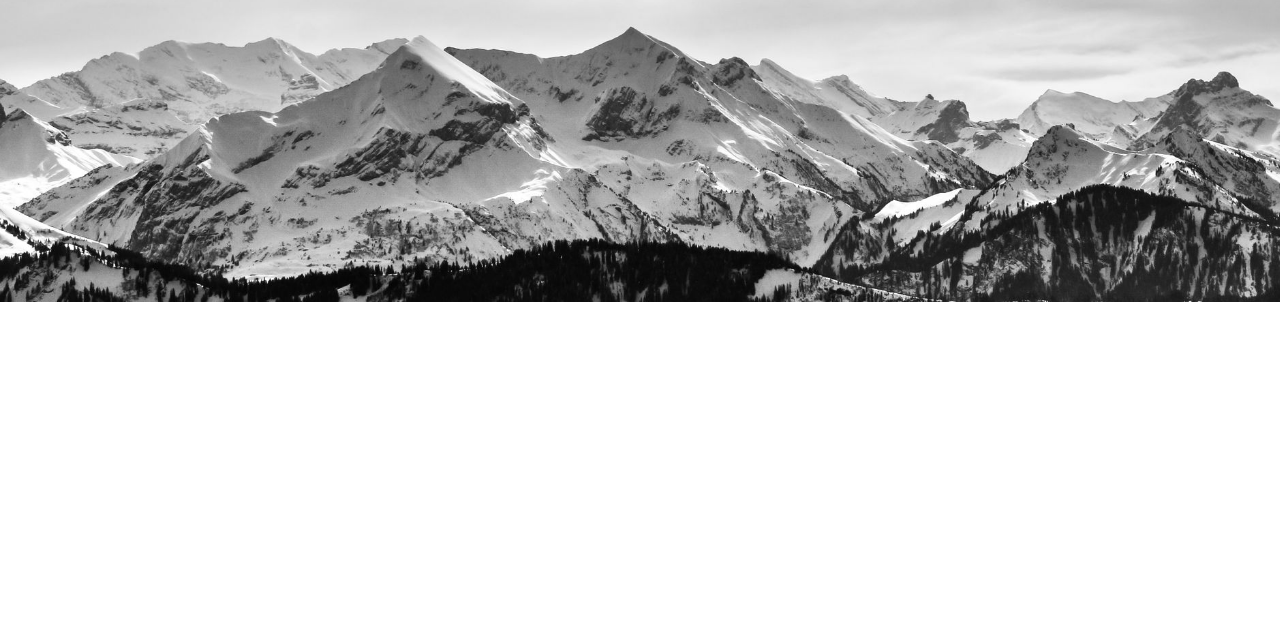
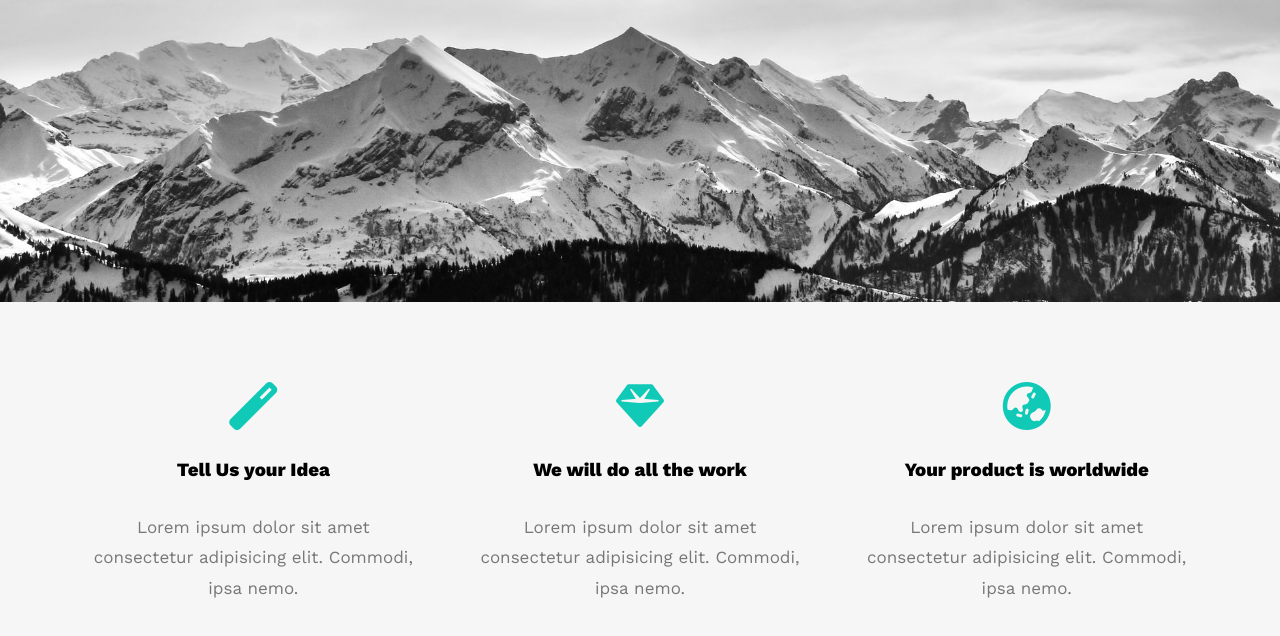
Before and after one commit to Ibrahimelsayed60/Design_one, a plain HTML site: page index.html in a window 1280 px wide. Shown: the part 498-1134 px from the top of the page. Before the commit the page ends 800 px from the top, so only its background shows below. Drawn offline with nearby package versions, Linux system fonts and the light colour scheme.

Commit message:
Add Features section

```diff
--- a/css/leon.css
+++ b/css/leon.css
@@ -177,3 +177,37 @@ body{
     line-height: 1.8;
 }
 /* End Landing */
+
+/* Start Features */
+.features{
+    padding-top: 60px;
+    padding-bottom: 60px;
+    background-color: #f6f6f6;
+
+}
+
+.features .container{
+    display: grid;
+    grid-template-columns: repeat(auto-fill,minmax(300px,1fr));
+    grid-gap: 20px;
+}
+
+.features .feat{
+    padding: 20px;
+    text-align: center;
+}
+
+.features .feat i{
+    color: var(--main-color);
+}
+
+.features .feat h3{
+    font-weight: 800;
+    margin:30px 0;
+}
+.features .feat p{
+    line-height: 1.8;
+    color:#777;
+    font-size:17px;
+}
+/* End Features */
--- a/index.html
+++ b/index.html
@@ -50,5 +50,27 @@
      </div>
     <!-- End Landing -->
 
+    <!-- Starting Features -->
+    <div class="features">
+        <div class="container">
+            <div class="feat">
+                <i class="fas fa-magic fa-3x"></i>
+                <h3>Tell Us your Idea</h3>
+                <p>Lorem ipsum dolor sit amet consectetur adipisicing elit. Commodi, ipsa nemo.</p>
+            </div>
+            <div class="feat">
+                <i class="fas fa-gem fa-3x"></i>
+                <h3>We will do all the work</h3>
+                <p>Lorem ipsum dolor sit amet consectetur adipisicing elit. Commodi, ipsa nemo.</p>
+            </div>
+            <div class="feat">
+                <i class="fas fa-globe-asia fa-3x"></i>
+                <h3>Your product is worldwide</h3>
+                <p>Lorem ipsum dolor sit amet consectetur adipisicing elit. Commodi, ipsa nemo.</p>
+            </div>
+        </div>
+    </div>
+    <!-- Ending Features -->
+
 </body>
 </html>
```
